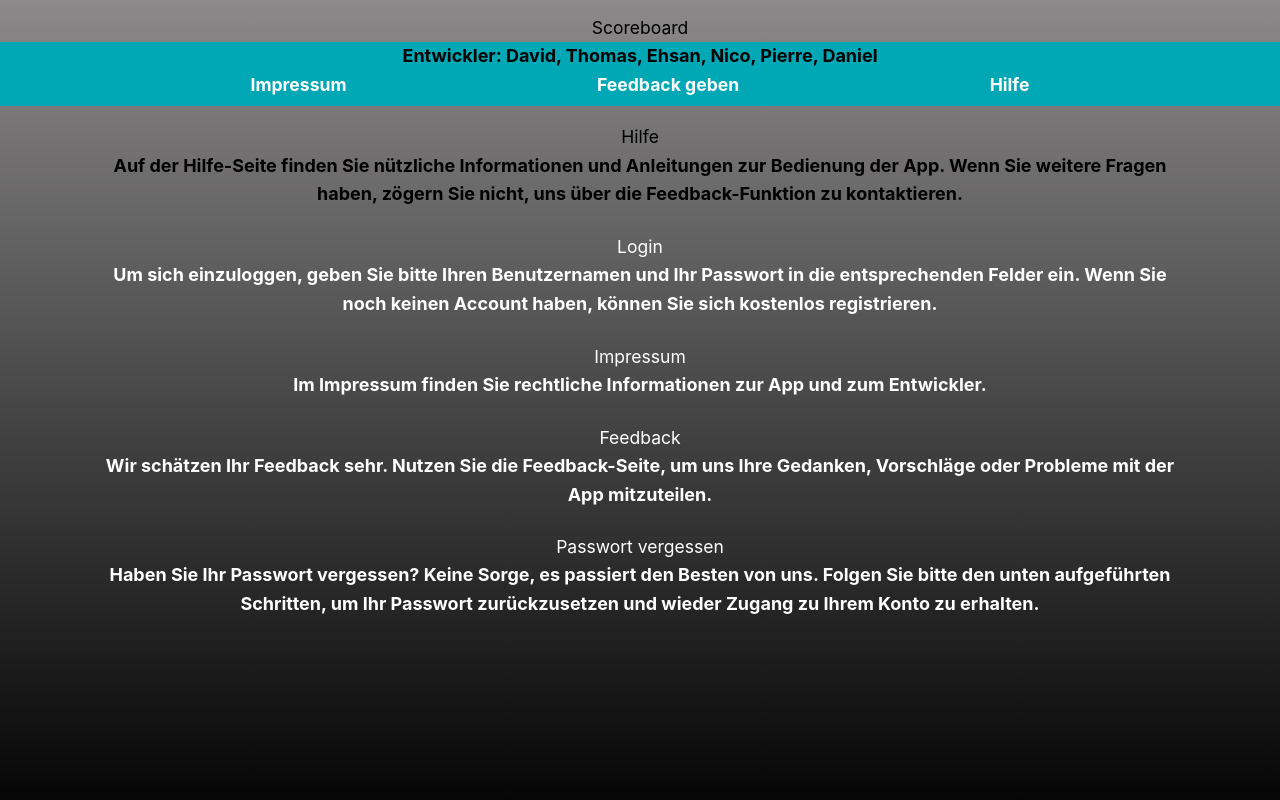
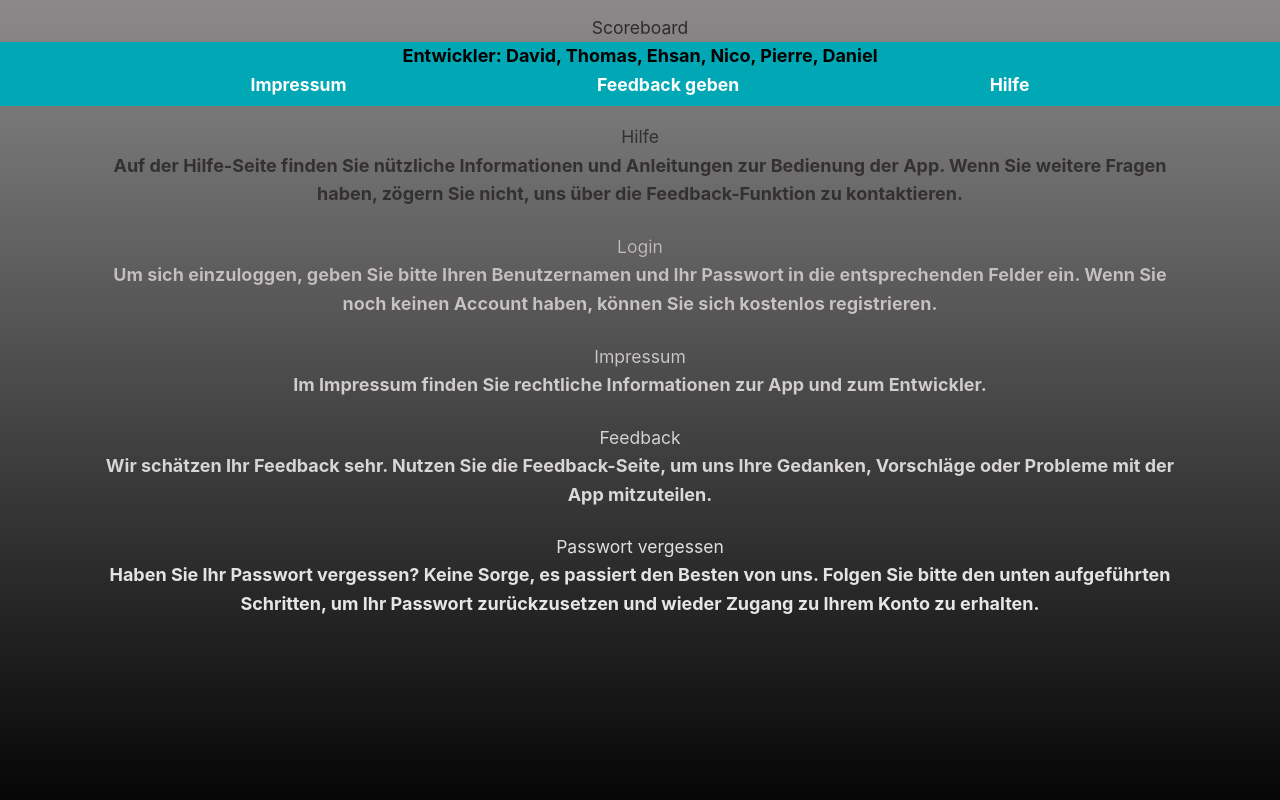
Before and after one commit to floatingbug/iu_quiz, a Vue app in the folder client-app/: page /hilfe in a window 1280 px wide. Shown: the part 694-1494 px from the top of the page. Built offline with nearby package versions, Linux system fonts and the light colour scheme.

Commit message:
HilfeView 1.2

```diff
--- a/client-app/src/views/HilfeView.vue
+++ b/client-app/src/views/HilfeView.vue
@@ -48,7 +48,9 @@
     color:black;
     margin-left: 8%;
     margin-right: 8%;
-
+    background: linear-gradient(180deg, #000000 0%, #333030 42%);
+    -webkit-background-clip: text;
+    -webkit-text-fill-color: transparent;
 }
 
 p{
@@ -66,7 +68,9 @@ img {
 }
 
 .text1{
-    color: #FFFFFF;
+    background: linear-gradient(180deg, #C0BBBB 0%, #FFFFFF 100%);
+-webkit-background-clip: text;
+-webkit-text-fill-color: transparent;
     padding-bottom: 20%;
 }
 
```
